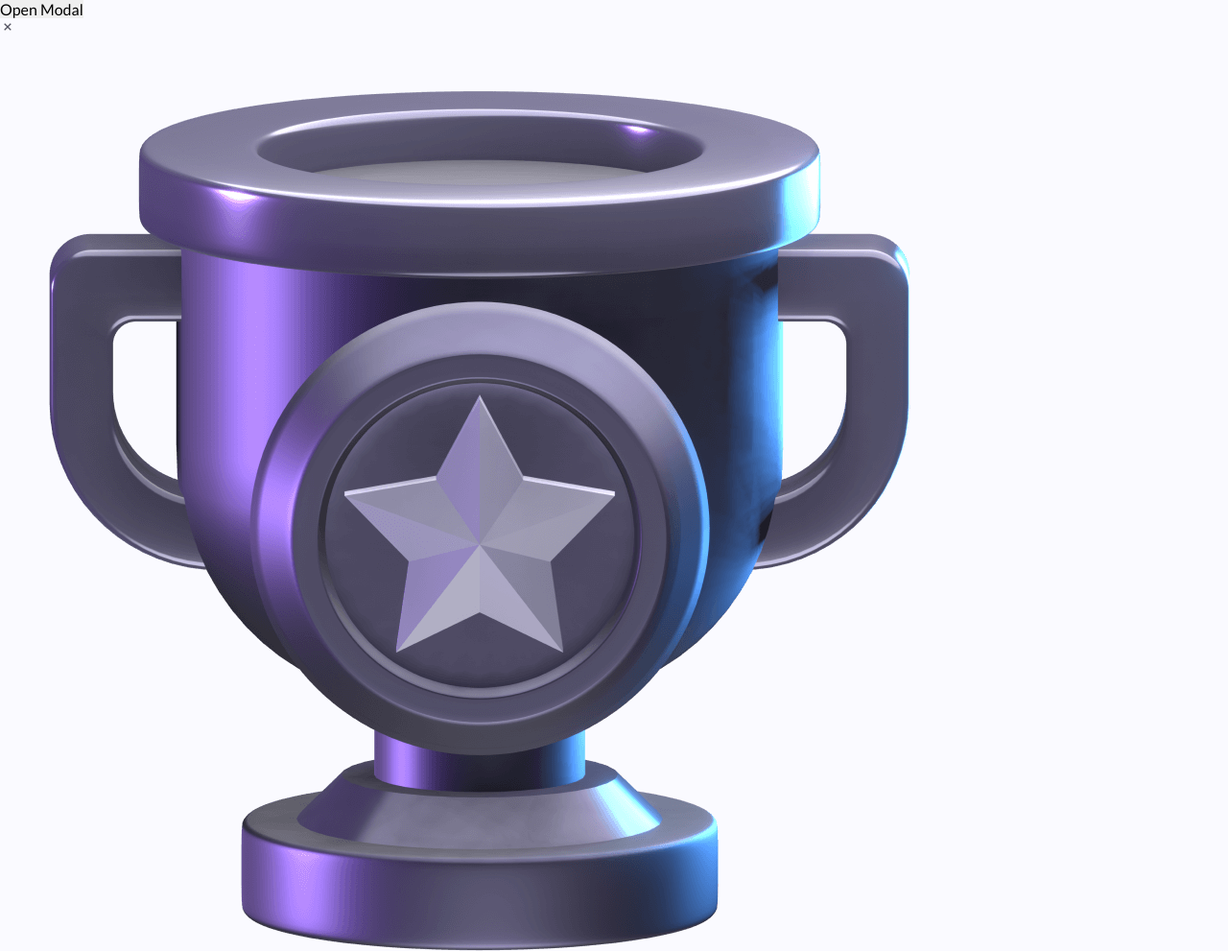
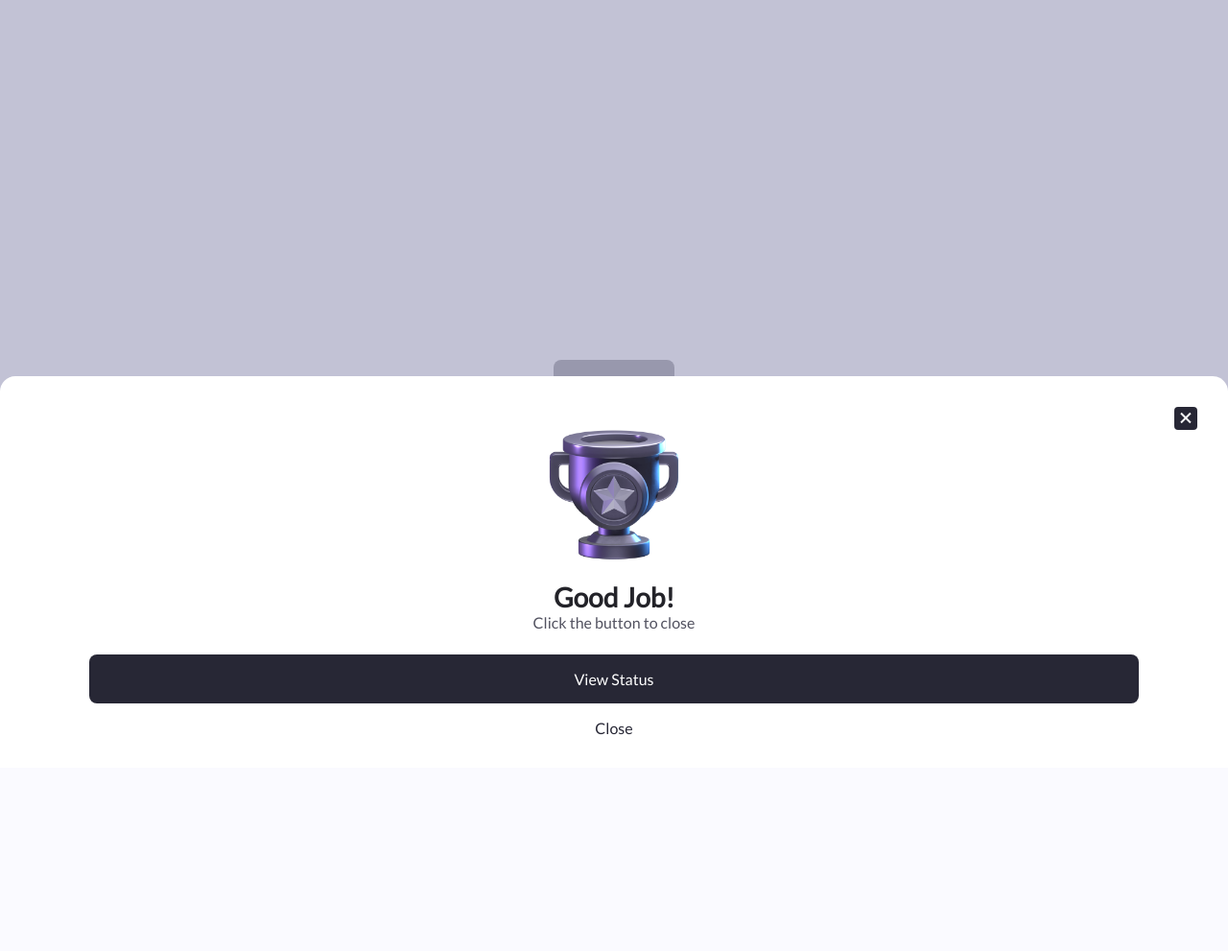
Before and after one commit to Segundavid-Dev/ModalTransition, a plain HTML site: page index.html in a window 1280 px wide. Shown: the top 991 px of the page at 96% size. After the commit the page ends 800 px from the top, so only its background shows below. Drawn offline with nearby package versions, Linux system fonts and the light colour scheme.

Commit message:
style: modal css

```diff
--- a/assets/css/style.css
+++ b/assets/css/style.css
@@ -60,3 +60,93 @@ img {
   max-width: 100%;
   height: auto;
 }
+
+/* modal */
+.container {
+  margin-left: 1rem;
+  margin-right: 1rem;
+}
+
+.modal {
+  height: 100vh;
+  display: grid;
+  place-items: center;
+}
+
+.modal__button {
+  display: inline-block;
+  background: var(--first-color);
+  color: #fff;
+  padding: 1rem 1.25rem;
+  border-radius: 0.5rem;
+  transition: 0.3s;
+}
+
+.modal__button:hover {
+  background-color: var(--first-color-alt);
+}
+
+.modal__container {
+  position: absolute;
+  top: 0;
+  left: 0;
+  background-color: hsla(var(--hue), 18%, 75%, 0.8);
+  width: 100%;
+  height: 100%;
+  display: flex;
+  align-items: flex-end;
+  overflow: hidden;
+  transition: all 0.3s;
+  z-index: var(--z-modal);
+  /* visibility: hidden; */
+  /* opacity: 0; */
+}
+
+.modal__content {
+  position: relative;
+  background-color: var(--container-color);
+  text-align: center;
+  padding: 3rem 2rem 2rem;
+  border-radius: 1rem 1rem 0 0;
+  transition: all 0.3s;
+  width: 100%;
+}
+
+.modal__img {
+  width: 150px;
+  margin-bottom: 0.75rem;
+}
+
+.modal__close {
+  display: inline-flex;
+  background-color: var(--first-color);
+  border-radius: 0.25rem;
+  color: #fff;
+  font-size: 1.5rem;
+  position: absolute;
+  top: 2rem;
+  right: 2rem;
+  cursor: pointer;
+}
+
+.modal__title {
+  font-size: var(--big-font-size);
+  color: var(--title-color);
+  font-weight: 600;
+}
+
+.modal__description {
+  margin-bottom: 1.5rem;
+}
+
+.modal__button-width {
+  width: 90%;
+}
+
+.modal__button-link {
+  display: block;
+  margin: 1rem auto 0;
+  background: transparent;
+  color: var(--first-color);
+  font-weight: 500;
+}
--- a/index.html
+++ b/index.html
@@ -30,7 +30,7 @@
           <h1 class="modal__title">Good Job!</h1>
           <p class="modal__description">Click the button to close</p>
 
-          <buttton class="modal__buttton modal__button-width">
+          <buttton class="modal__button modal__button-width">
             View Status
           </buttton>
 
```
